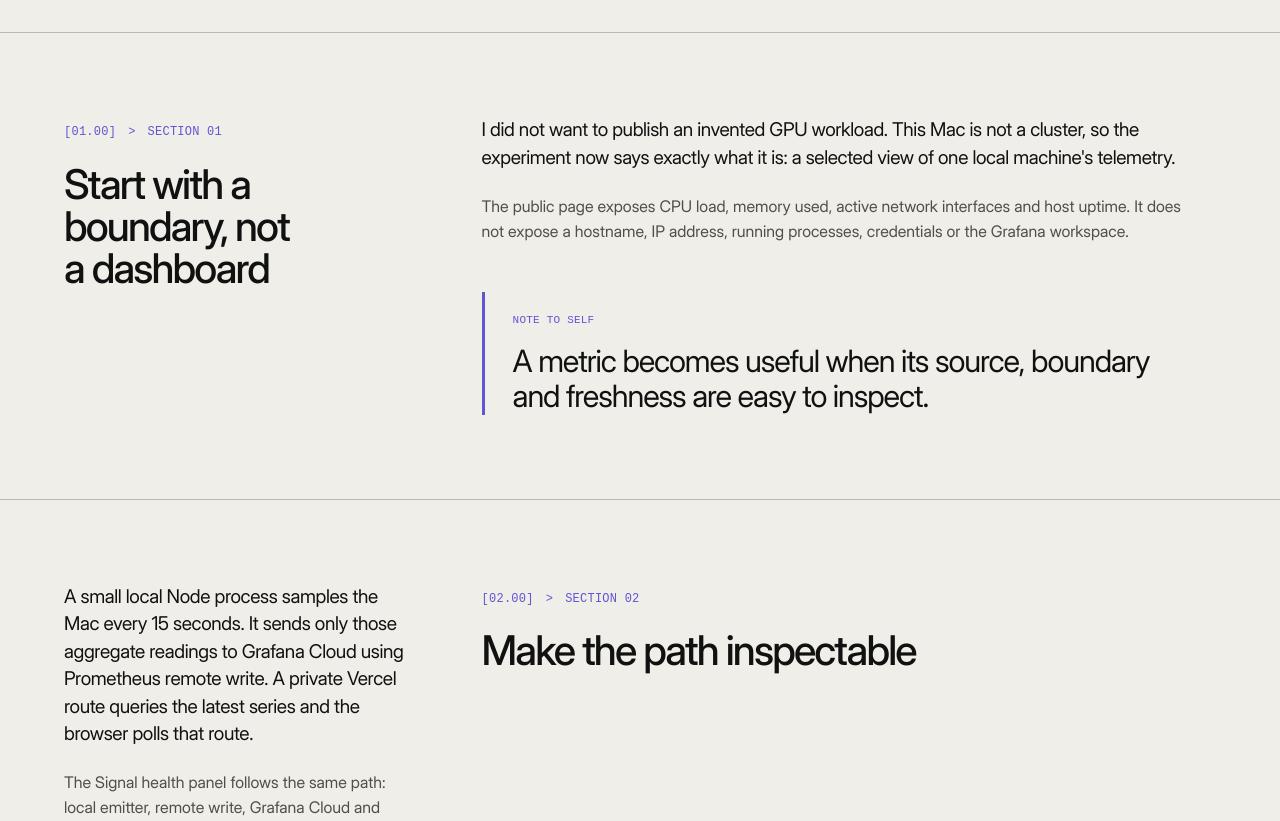
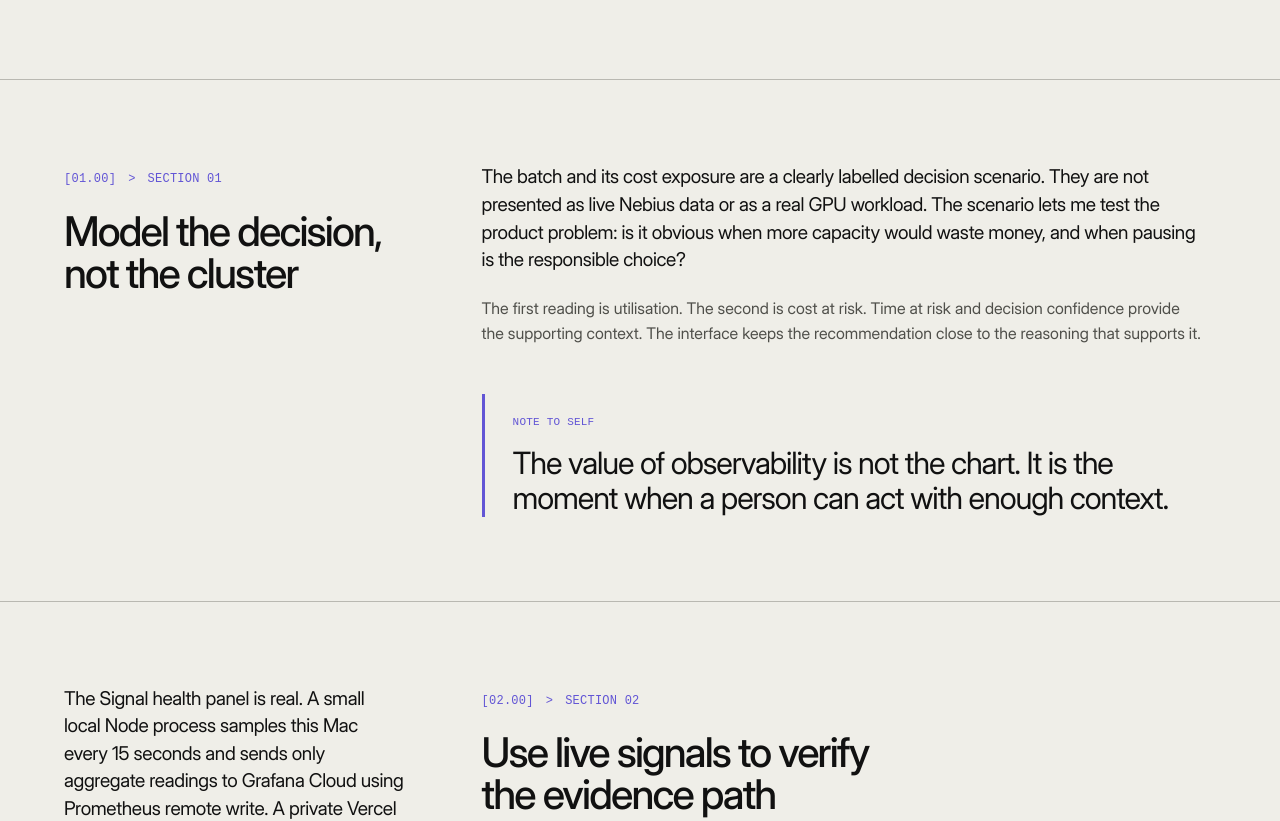
Before and after one commit to deboramoratalla-lab/portfolio, a Next.js app: page /lab/gpu-job-triage in a window 1280 px wide. Shown: the part 977-1798 px from the top of the page. Built offline with nearby package versions, Linux system fonts and the light colour scheme.

Commit message:
Restore decision model and explain live evidence

```diff
--- a/src/app/lab/[slug]/page.tsx
+++ b/src/app/lab/[slug]/page.tsx
@@ -46,15 +46,15 @@ const reusableResources: Record<string, ReusableResource[]> = {
 
 const articles: Record<string, ArticleContent> = {
   "gpu-job-triage": {
-    lead: "I built a small observability experiment to test a product question: can a public surface show a changing system clearly without pretending to be the system itself?",
-    quote: "A metric becomes useful when its source, boundary and freshness are easy to inspect.",
+    lead: "I built a decision model for a familiar AI infrastructure moment: utilisation falls, the next cost threshold gets closer and someone needs to decide whether to keep capacity, investigate or pause a batch.",
+    quote: "The value of observability is not the chart. It is the moment when a person can act with enough context.",
     sections: [
-      { title: "Start with a boundary, not a dashboard", paragraphs: ["I did not want to publish an invented GPU workload. This Mac is not a cluster, so the experiment now says exactly what it is: a selected view of one local machine's telemetry.", "The public page exposes CPU load, memory used, active network interfaces and host uptime. It does not expose a hostname, IP address, running processes, credentials or the Grafana workspace."] },
-      { title: "Make the path inspectable", paragraphs: ["A small local Node process samples the Mac every 15 seconds. It sends only those aggregate readings to Grafana Cloud using Prometheus remote write. A private Vercel route queries the latest series and the browser polls that route.", "The Signal health panel follows the same path: local emitter, remote write, Grafana Cloud and the public dashboard. It gives each layer a state, cadence and boundary, so the live label has evidence behind it."] },
-      { title: "Keep the product surface smaller than the tooling", paragraphs: ["Grafana stores and queries the time series. It is not copied into the portfolio as a dense admin screen. The prototype uses a smaller surface to make freshness, source and selected readings legible at a glance.", "That choice leaves a useful path for further investigation. The public view gives context, while the technical stack remains inspectable in the repository and Grafana remains the place for deeper analysis."] },
+      { title: "Model the decision, not the cluster", paragraphs: ["The batch and its cost exposure are a clearly labelled decision scenario. They are not presented as live Nebius data or as a real GPU workload. The scenario lets me test the product problem: is it obvious when more capacity would waste money, and when pausing is the responsible choice?", "The first reading is utilisation. The second is cost at risk. Time at risk and decision confidence provide the supporting context. The interface keeps the recommendation close to the reasoning that supports it."] },
+      { title: "Use live signals to verify the evidence path", paragraphs: ["The Signal health panel is real. A small local Node process samples this Mac every 15 seconds and sends only aggregate readings to Grafana Cloud using Prometheus remote write. A private Vercel route queries the latest series and the browser polls that route.", "That panel exposes the path from local emitter to remote write, Grafana Cloud and the public dashboard. It gives each layer a state, cadence and boundary, so the live label has evidence behind it without pretending that the decision scenario is operational data."] },
+      { title: "Keep the product surface smaller than the tooling", paragraphs: ["Grafana stores and queries the time series. It is not copied into the portfolio as a dense admin screen. The prototype uses a smaller surface to make the decision model understandable, then makes the source and freshness of its real evidence inspectable.", "A public reader can see selected aggregate host signals. They cannot see a hostname, IP address, running processes, credentials or the Grafana workspace. The technical stack remains inspectable in the repository, while Grafana remains the place for deeper analysis."] },
       { title: "How I worked", paragraphs: ["This is a personal portfolio experiment. I set the product framing and visual direction, then iterated the implementation with Codex. I verified the integration by checking the live Grafana query, the Vercel API response and the active local emitter before describing any signal as live.", "The current scope is intentionally narrow. It proves a real telemetry loop and its privacy boundary. It does not claim to model a production GPU platform or operational incident response."] },
     ],
-    close: "The useful outcome is not a bigger dashboard. It is a small, truthful surface where a reader can see what is real, where it came from and what has been left out.",
+    close: "The experiment holds two ideas together: a useful decision model can make the cost of waiting visible, and a trustworthy product must also say which signals are real, where they came from and what has been left out.",
   },
   "metrics-are-not-decisions": {
     lead: "This is an independent experiment that joins live GitHub and Storybook signals around a design-system component. I wanted to test one question: how does an observatory turn changing evidence into a decision someone can make?",
--- a/src/components/gpu-job-triage-demo.tsx
+++ b/src/components/gpu-job-triage-demo.tsx
@@ -32,15 +32,15 @@ type CloudSnapshot = {
 
 const scenarios = {
   baseline: {
-    label: "Running",
+    label: "Stable capacity",
     progress: 70,
-    inputWait: "86 ms",
+    inputWait: "€6/hr",
     eta: "18 min",
-    throughput: "42.8/s",
-    queue: "14",
-    retries: "0.7%",
-    action: "Keep the current allocation",
-    detail: "Workers are converging together. There is enough headroom to finish this batch without adding capacity.",
+    throughput: "72%",
+    queue: "18 min",
+    retries: "High",
+    action: "Keep current capacity",
+    detail: "Utilisation is stable and the next cost threshold is still distant. Extra capacity would add cost without improving completion time.",
     points: [34, 49, 27, 58, 46, 31, 41, 72, 34, 22, 22, 58, 44, 18, 32, 56, 69, 48, 38, 57, 43],
     marker: 10,
     workers: [
@@ -51,15 +51,15 @@ const scenarios = {
     ] as Worker[],
   },
   drift: {
-    label: "Drift detected",
-    progress: 61,
-    inputWait: "164 ms",
+    label: "Underutilised capacity",
+    progress: 42,
+    inputWait: "€42/hr",
     eta: "31 min",
-    throughput: "31.4/s",
-    queue: "38",
-    retries: "2.1%",
-    action: "Inspect worker-04 before scaling",
-    detail: "Throughput is falling while input wait climbs. One worker is behind the rest, so extra capacity would hide the cause.",
+    throughput: "42%",
+    queue: "31 min",
+    retries: "Medium",
+    action: "Inspect before scaling",
+    detail: "Utilisation is falling while cost exposure climbs. Scaling would hide the cause and increase the cost of a slow batch.",
     points: [31, 45, 34, 53, 47, 38, 42, 64, 41, 28, 38, 68, 55, 30, 48, 73, 78, 61, 52, 75, 66],
     marker: 16,
     workers: [
@@ -70,15 +70,15 @@ const scenarios = {
     ] as Worker[],
   },
   blocked: {
-    label: "Input blocked",
-    progress: 38,
-    inputWait: "1.4 s",
+    label: "Pipeline blocked",
+    progress: 12,
+    inputWait: "€91/hr",
     eta: "Paused",
-    throughput: "4.9/s",
-    queue: "126",
-    retries: "8.4%",
-    action: "Resolve the input dependency",
-    detail: "Adding GPUs would not help. The queue is waiting on input, so unblock the upstream dependency first.",
+    throughput: "12%",
+    queue: "Paused",
+    retries: "Low",
+    action: "Pause and inspect input",
+    detail: "Adding capacity would not help. The batch is blocked upstream, so the responsible move is to stop cost exposure and inspect input.",
     points: [30, 45, 35, 52, 45, 38, 49, 66, 43, 29, 35, 69, 55, 31, 58, 80, 91, 80, 69, 88, 83],
     marker: 18,
     workers: [
@@ -168,7 +168,6 @@ export function GpuJobTriageDemo() {
   const [scenario, setScenario] = useState<Scenario>("baseline");
   const [decisionApplied, setDecisionApplied] = useState(false);
   const [cloud, setCloud] = useState<CloudSnapshot | null>(null);
-  const [refreshKey, setRefreshKey] = useState(0);
   const data = scenarios[scenario];
   const tone = scenario === "blocked" ? "orange" : scenario === "drift" ? "lime" : "cyan";
   const confirmation = scenario === "baseline" ? "Allocation kept. The next check is scheduled in 10 minutes." : scenario === "drift" ? "Triage opened for worker-04. Scaling remains on hold." : "Input dependency marked for escalation. GPU scaling remains paused.";
@@ -191,19 +190,19 @@ export function GpuJobTriageDemo() {
     void update();
     const interval = window.setInterval(update, 15000);
     return () => { active = false; window.clearInterval(interval); };
-  }, [refreshKey]);
+  }, []);
 
   return (
     <section className="gpu-triage-demo" aria-labelledby="triage-demo-title">
       <div className="triage-demo-intro">
         <span>Interactive prototype</span>
-        <h2 id="triage-demo-title">{isLive ? "Can I trust this telemetry path?" : "The decision surface, not the telemetry wall."}</h2>
-        <p>{isLive ? "CPU and memory are the evidence. The product question is whether the sample is fresh, the path is healthy and the public view has enough context to be trusted." : "This view is waiting for its first real telemetry sample."}</p>
+        <h2 id="triage-demo-title">The decision surface, not the telemetry wall.</h2>
+        <p>A model for deciding when an expensive training batch should keep capacity, be investigated or be paused. Live telemetry below validates the signal path, not this scenario.</p>
       </div>
 
       <div className="triage-surface">
         <header className="triage-surface-header">
-          <div className="triage-job-identity"><span className="triage-mark"><IconActivityHeartbeat size={16} /></span><b>{isLive ? "portfolio / telemetry" : "telemetry / awaiting signal"}</b><span>{isLive ? "mac-host-01" : "no replay"}</span></div>
+          <div className="triage-job-identity"><span className="triage-mark"><IconActivityHeartbeat size={16} /></span><b>compute / decision model</b><span>scenario, not live workload</span></div>
           <div className="triage-header-actions">
             <span className="triage-live"><i /> {isLive ? "Grafana Cloud" : "replay signals"}</span>
             <button type="button" aria-label="Refresh workload data"><IconRefresh size={15} /></button>
@@ -211,34 +210,34 @@ export function GpuJobTriageDemo() {
           </div>
         </header>
 
-        {!isLive && <div className="triage-scenario-bar">
-          <span><IconPlayerPlay size={14} /> Replay state</span>
+        <div className="triage-scenario-bar">
+          <span><IconPlayerPlay size={14} /> Decision scenario</span>
           <div role="group" aria-label="Choose a workload state">
             {(Object.keys(scenarios) as Scenario[]).map((name) => <button key={name} type="button" onClick={() => { setScenario(name); setDecisionApplied(false); }} className={scenario === name ? "is-selected" : ""}>{scenarios[name].label}</button>)}
           </div>
-        </div>}
+        </div>
 
         <div className="triage-layout-v3">
           <article className="triage-hero-card-v3">
-            <div className="triage-run-label"><i /> {isLive ? "Reporting" : "Awaiting telemetry"}</div>
+            <div className="triage-run-label"><i /> Modelled scenario</div>
             <ParticleField workers={data.workers} />
             <div className="triage-primary-reading">
-              <div className="triage-reading-title"><span>{isLive ? "Telemetry pipeline health" : "Distributed AI job"}</span><small><IconCpu size={15} /> {isLive ? `${workers} source` : `${workers} workers`}</small></div>
+              <div className="triage-reading-title"><span>Batch allocation decision</span><small><IconCpu size={15} /> {data.workers.length} decision signals</small></div>
               <div className="triage-big-metrics">
-                <div className="triage-metric-v4"><Bars value={liveMetrics ? Math.max(0, 100 - liveMetrics.freshnessSeconds * 4) : progress} tone={tone} /><div><strong>{isLive ? `${liveMetrics.freshnessSeconds}s` : `${progress}%`}</strong><span>{isLive ? "sample age" : "progress"} <em>{isLive ? "fresh" : "+2.5"}</em></span></div></div>
-                <div className="triage-metric-v4"><Bars value={liveMetrics ? liveMetrics.inputWaitMs : scenario === "blocked" ? 86 : scenario === "drift" ? 62 : 38} tone={tone} /><div><strong>{inputWait}</strong><span>{isLive ? "memory used" : "input wait"} <em>{isLive ? "live" : scenario === "baseline" ? "stable" : "rising"}</em></span></div></div>
+                <div className="triage-metric-v4"><Bars value={progress} tone={tone} /><div><strong>{progress}%</strong><span>GPU utilisation <em>{scenario === "baseline" ? "stable" : "falling"}</em></span></div></div>
+                <div className="triage-metric-v4"><Bars value={scenario === "blocked" ? 91 : scenario === "drift" ? 62 : 38} tone={tone} /><div><strong>{inputWait}</strong><span>cost at risk <em>{scenario === "baseline" ? "contained" : "rising"}</em></span></div></div>
               </div>
-              <p>{isLive ? "The last sample arrived through Grafana Cloud. Host condition is secondary context, not the dashboard's purpose." : data.detail}</p>
+              <p>{data.detail}</p>
               <div className="triage-wave"><IconWaveSine size={38} /><b>live</b></div>
             </div>
-            <footer><button type="button" onClick={() => isLive ? setRefreshKey(Date.now()) : setDecisionApplied(true)} aria-pressed={isLive ? undefined : decisionApplied}><IconActivityHeartbeat size={17} /> {isLive ? "Recheck signal path" : decisionApplied ? "Decision recorded" : data.action}<IconChevronRight size={16} /></button></footer>
+            <footer><button type="button" onClick={() => setDecisionApplied(true)} aria-pressed={decisionApplied}><IconActivityHeartbeat size={17} /> {decisionApplied ? "Decision recorded" : data.action}<IconChevronRight size={16} /></button></footer>
           </article>
 
           <aside className="triage-side-v3">
-            <div className="triage-panel-head"><h3><IconGauge size={18} /> {isLive ? "Signal history" : "Input wait"}</h3><button type="button" aria-label="Input wait options"><IconDots size={18} /></button></div>
+            <div className="triage-panel-head"><h3><IconGauge size={18} /> Cost exposure</h3><button type="button" aria-label="Cost exposure options"><IconDots size={18} /></button></div>
             <StepChart points={data.points} marker={data.marker} />
             <div className="triage-chart-labels"><span>00</span><span>15</span><span>30</span><span>45m</span></div>
-            <div className="triage-summary-stats"><div><IconBolt size={16} /><span>{isLive ? "CPU load" : "Throughput"}</span><b>{isLive ? `${progress}%` : throughput}</b></div><div><IconChartHistogram size={16} /><span>{isLive ? "Network interfaces" : "Queue"}</span><b>{isLive ? throughput : data.queue}</b></div><div><IconActivityHeartbeat size={16} /><span>{isLive ? "Host uptime" : "Retries"}</span><b>{isLive ? cost : data.retries}</b></div></div>
+            <div className="triage-summary-stats"><div><IconBolt size={16} /><span>Available capacity</span><b>{throughput}</b></div><div><IconChartHistogram size={16} /><span>Time at risk</span><b>{data.queue}</b></div><div><IconActivityHeartbeat size={16} /><span>Decision confidence</span><b>{data.retries}</b></div></div>
             <div className="triage-recommendation"><span>Recommended action</span><strong>{data.action}</strong><div><small>ETA <b>{data.eta}</b></small><small>Cost <b>{cost}</b></small></div></div>
           </aside>
         </div>
```
